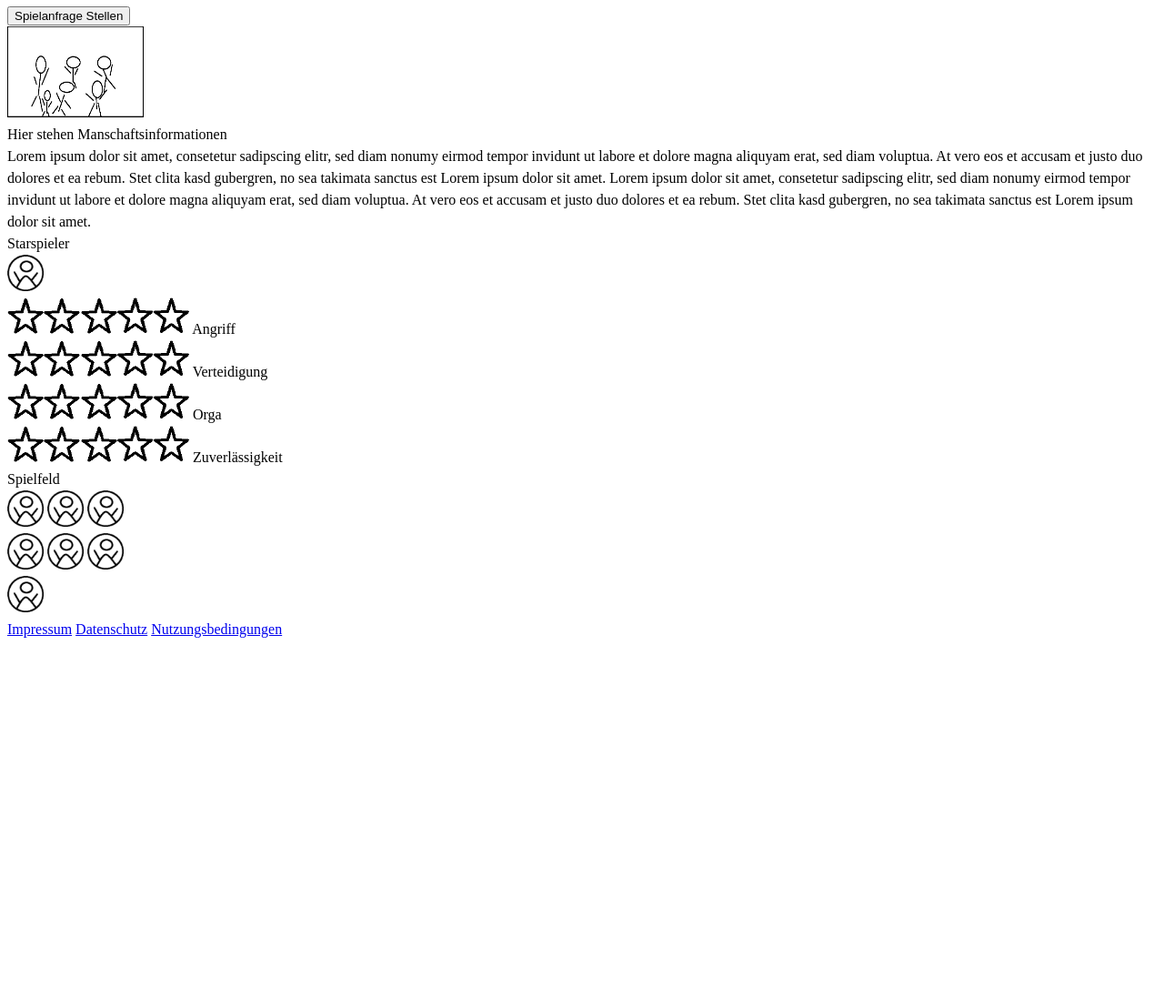
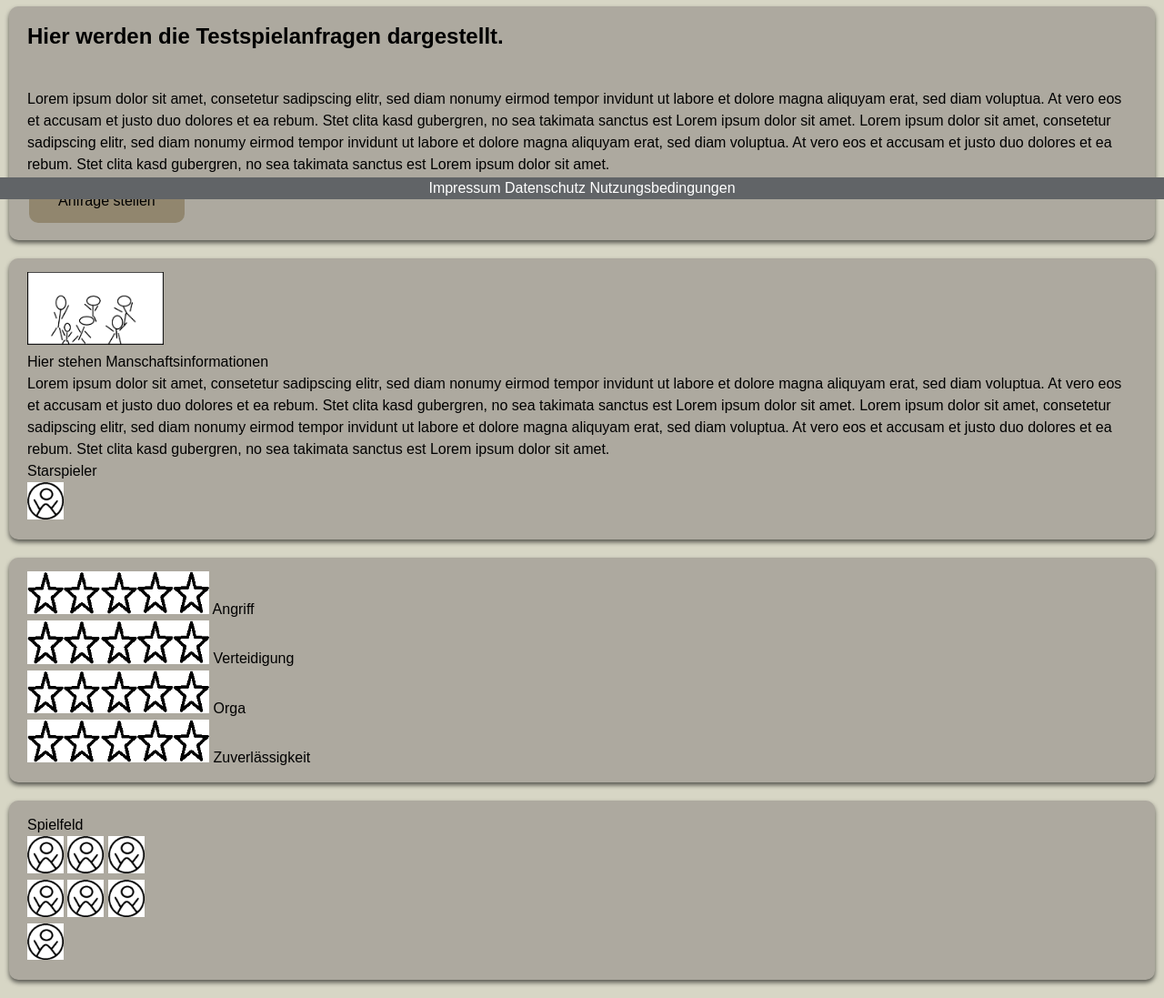
Before and after one commit to HKemper1/SetMatch, a PHP site: page /teamseite.php in a window 1280 px wide. Shown: the part 581-1678 px from the top of the page at 91% size. Before the commit the page ends 1282 px from the top, so only its background shows below. Run offline with PHP 8.4, Linux system fonts and the light colour scheme.

Commit message:
add files

```diff
--- a/css/style.css
+++ b/css/style.css
@@ -1,17 +1,123 @@
 :root{
-    --primary-color: #c0bbaa;
-    --secondary-color: #b4b391;
-    --footer-color: #989793;
-    --button-color: #ada99f;
-    --button-hover-color: #a1a197;
-    --fist-color: white;
+    --primary-color: #d7d6c5;
+    --secondary-color: #b7b7aa;
+    --footer-color: #81c9c7;
+    --button-color: #8d9368;
+    --button-hover-color: #5f7760;
+    --cancel-button-color: rgb(219, 110, 110);
+    --cancel-button-color-hover: background-color: rgb(161, 2, 2);
+    --fist-color: #d7d6c5;
     --second-color: black;
 }
+body{
+    background: var(--fist-color);
+}
+
+* {
+    box-sizing: border-box;
+    margin: 0;
+    padding: 0;
+}
+
 body {
+    font-family: 'Poppins', sans-serif;
     font-size: 16px;
     line-height: 1.5;
     color: var(--second-color);
     background: var(--fist-color);
+}
+
+img {
+    max-width: 100%;
+    height: auto;
+}
+
+h1,
+h2 {
+    margin-bottom: 15px;
+}
+
+ul {
+    list-style-type: none;
+}
+
+.container {
+    max-width: 1100px;
+    margin: 0 auto;
+    padding: 0 30px;
+}
+
+
+.flex-container {
+    max-width: 1100px;
+    margin: 0 auto;
+    padding: 0 30px;
+    display: flex;
+    flex-direction: row;
+    flex-wrap: wrap;
+
+    justify-content: space-between;
+    align-items: center;
+    height: 100%;
+}
+@media (max-width: 800px){
+    .flex-container {
+        flex-direction: column;
+    }
+}
+
+.header {
+    background-color: #3e6791;
+    color: #fff;
+    min-height: 400px;
+}
+
+.header h1 {
+    font-size: 3rem;
+    font-weight: bold;
+    line-height: 1.2;
+}
+
+.header img {
+    max-width: 400px;
+}
+
+.header .container {
+    display: flex;
+    align-items: center;
+    justify-content: space-between;
+}
+
+.boxes .container {
+    display: flex;
+    justify-content: space-between;
+}
+
+.box {
+    flex: 1;
+    background: #ada99f;
+    color: #000000;
+    border-radius: 10px;
+    margin: 20px 10px;
+    box-shadow: 0 3px 5px rgba(0, 0, 0, 0.6);
+    padding: 15px 20px;
+}
+
+.box i {
+    margin-right: 10px;
+}
+
+@media (max-width: 768px) {
+    .header .container {
+        flex-direction: column;
+        padding-top: 20px;
+        text-align: center;
+    }
+
+    .boxes .container {
+        display: block;
+        text-align: center;
+    }
 }
 .footer {
     position:fixed;
@@ -19,7 +125,155 @@ body {
     bottom: 0;
     width: 100%;
     text-align: center;
-    background: #91866e;
+    background: #616467;
     color: #000000;
     height: auto;
 }
+.footer a {
+    color:#ffffff;
+    text-decoration: none;
+}
+
+.footer a:hover {
+    color: rgb(103, 97, 97);
+}
+
+.button {
+    background-color: #91866e;
+    border: none;
+    border-radius: 10px;
+    color: black;
+    padding: 15px 32px;
+    text-align: center;
+    text-decoration: none;
+    display: inline-block;
+    font-size: 16px;
+    margin: 4px 2px;
+    cursor: pointer;
+}
+
+.button:hover{
+    background-color: #91866e;
+}
+
+.Ueberschriften a{
+    text-decoration: none;
+    color: white;
+}
+
+input[type=email], select, textarea {
+    width: 100%;
+    padding: 12px;
+    border: 1px solid #ccc;
+    border-radius: 4px;
+    resize: vertical;
+}
+input[type=password], select, textarea {
+    width: 100%;
+    padding: 12px;
+    border: 1px solid #ccc;
+    border-radius: 4px;
+    resize: vertical;
+}
+input[type=text], select, textarea {
+    width: 100%;
+    max-width: 1200px;
+    padding: 12px;
+    border: 1px solid #ccc;
+    border-radius: 4px;
+    resize: vertical;
+}
+.container {
+    border-radius: 5px;
+    background-color: #a1a197;
+    padding: 20px;
+    color: #000000;
+}
+
+.col-25 {
+    float: left;
+    width: 25%;
+    margin-top: 6px;
+}
+
+.col-75 {
+    float: left;
+    width: 75%;
+    margin-top: 6px;
+}
+
+.row::after {
+    content: "";
+    display: table;
+    clear: both;
+}
+
+@media screen and (max-width: 600px) {
+    .col-25, .col-75, input[type=submit] {
+        width: 100%;
+        margin-top: 0;
+    }
+}
+.pagination {
+    display: inline-block;
+}
+
+.pagination a {
+    color: black;
+    float: left;
+    padding: 8px 16px;
+    text-decoration: none;
+}
+
+.pagination a.active {
+    background-color: #a8ab87;
+    color: rgb(1, 0, 0);
+    border-radius: 5px;
+}
+
+.pagination a:hover:not(.active) {
+    background-color: #ddd;
+    border-radius: 5px;
+}
+
+.nav a {
+    float: left;
+    background-color: #616467;
+    display: block;
+    color: #000000;
+    text-align: center;
+    padding: 14px 16px;
+    text-decoration: none;
+    font-size: 17px;
+}
+
+.nav a:hover {
+    background-color: #ffffff;
+    color: blac, 0, 0);
+}
+
+.nav .icon {
+    display: none;
+}
+
+@media screen and (max-width: 600px) {
+    .topnav a:not(:first-child) {display: none;}
+    .topnav a.icon {
+        float: right;
+        display: block;
+    }
+}
+
+@media screen and (max-width: 600px) {
+    .pnav.responsive {position: relative;}
+    .pnav.responsive .icon {
+        position: absolute;
+        right: 0;
+        top: 0;
+    }
+    .nav.responsive a {
+        float: none;
+        display: block;
+        text-align: left;
+    }
+}
--- a/php/footer.php
+++ b/php/footer.php
@@ -1,4 +1,4 @@
-<footer>
+<footer class="footer">
     <a href="impressum.php">Impressum</a>
     <a href="datenschutz.php">Datenschutz</a>
     <a href="nutzerbedingungen.php">Nutzungsbedingungen</a>
--- a/php/head.php
+++ b/php/head.php
@@ -6,6 +6,7 @@
     <meta name="description" content="SetMatch"
     <meta name="viewport" content="width=device-width, initial-scale=1.0">
     <title>SetMatch</title>
+    <link rel="stylesheet" href="/css/style.css">
     <link rel="stylesheet" href="css/style.css">
 
 </head>
--- a/php/nav.php
+++ b/php/nav.php
@@ -1,16 +1,10 @@
-<nav>
+<nav class="nav">
     <a href="index.php">  Startseite</a>
     <a href="teamseite.php"> Teamseite</a>
     <a href="anmeldung.php"> Anmeldung</a>
     <a href="registrierung.php"> Regestrierung</a>
-
-    <a> <label for="suchen">Suchen
-            <input id="suchen" type="text"
-                   name="suchen" size="10"
-                   maxlength="30" value="Suchen">
-        </label></a>
     <a> <img src="Post.PNG" alt="Post"
              width="40" height="30"></a>
-    <a> <img src="Mensch.png" alt="Profil"
+    <a> <img src="Mensch.PNG" alt="Profil"
              width="40" height="40"></a>
 </nav>
--- a/teamseite.php
+++ b/teamseite.php
@@ -4,12 +4,16 @@
 
 <?php include_once "php/nav.php" ?>
 
-<aside>
+<main>
+
+    <section class="box">
     <iframe src="https://www.nwvv.de/cms/home/spielbetrieb/m_ligen/vl.xhtml?LeaguePresenter.view=resultTable&LeaguePresenter.matchSeriesId=36634909#samsCmsComponent_436163"
-            width="20%" height="400px" ></iframe>
+            width="100%" height="450" style="border:0;" allowfullscreen="" ></iframe>
     <br>
+    </section>
+    <section class="box">
     <label>
-        Hier werden die Testspielanfragen dargestellt.
+        <h2> Hier werden die Testspielanfragen dargestellt.</h2>
         <br>
         <label>
             Lorem ipsum dolor sit amet, consetetur sadipscing elitr, sed diam
@@ -22,16 +26,16 @@
             et ea rebum. Stet clita kasd gubergren, no sea takimata sanctus est Lorem ipsum dolor sit amet.
         </label>
         <br>
-        <button>
-            Spielanfrage Stellen
-        </button>
+        <input type="submit" class="button" id="anfrage" name="anfrage" value="Anfrage stellen">
     </label>
-</aside>
-<article>
-    <img src="Mannschaft.png" alt="Mannschaftsbild"
+    </section>
+
+    <section class="box">
+
+    <img src="images/Mannschaft.PNG" alt="Mannschaftsbild"
          width="150" height="100">
     <br>
-    <section>
+    <div>
         <label>
             Hier stehen Manschaftsinformationen <br>
             Lorem ipsum dolor sit amet, consetetur sadipscing elitr, sed diam
@@ -43,60 +47,65 @@
             sed diam voluptua. At vero eos et accusam et justo duo dolores
             et ea rebum. Stet clita kasd gubergren, no sea takimata sanctus est Lorem ipsum dolor sit amet.
         </label>
-    </section>
-    <section>
+    </div>
+    <div>
         <label>
             Starspieler <br>
-            <img src="Mensch.png" alt="Starspieler"
+            <img src="images/Mensch.PNG" alt="Starspieler"
                  width="40" height="40">
 
         </label>
+    </div>
     </section>
-
-</article>
+        <section class="box">
 <div>
-    <img src="Stern.png" alt="Stern"
+    <img src="images/Stern.PNG" alt="Stern"
          width="200" height="40">
     <Label>
         Angriff
     </Label>
     <br>
-    <img src="Stern.png" alt="Stern"
+    <img src="images/Stern.PNG" alt="Stern"
          width="200" height="40">
     <Label>
         Verteidigung
     </Label>
     <br>
-    <img src="Stern.png" alt="Stern"
+    <img src="images/Stern.PNG" alt="Stern"
          width="200" height="40">
     <Label>
         Orga
     </Label>
     <br>
-    <img src="Stern.png" alt="Stern"
+    <img src="images/Stern.PNG" alt="Stern"
          width="200" height="40">
     <Label>
         Zuverlässigkeit
     </Label>
     <br>
 </div>
+        </section>
+
+        <section class="box">
 
 <div>
     <label>
         Spielfeld
     </label>
     <br>
-    <img src="Mensch.png" alt="Außen" width="40" height="40">
-    <img src="Mensch.png" alt="Mitte" width="40" height="40">
-    <img src="Mensch.png" alt="Zuspieler" width="40" height="40">
+    <img src="images/Mensch.PNG" alt="Außen" width="40" height="40">
+    <img src="images/Mensch.PNG" alt="Mitte" width="40" height="40">
+    <img src="images/Mensch.PNG" alt="Zuspieler" width="40" height="40">
     <br>
-    <img src="Mensch.png" alt="Außen" width="40" height="40">
-    <img src="Mensch.png" alt="Libero" width="40" height="40">
-    <img src="Mensch.png" alt="Diagonal" width="40" height="40">
+    <img src="images/Mensch.PNG" alt="Außen" width="40" height="40">
+    <img src="images/Mensch.PNG" alt="Libero" width="40" height="40">
+    <img src="images/Mensch.PNG" alt="Diagonal" width="40" height="40">
     <br>
-    <img src="Mensch.png" alt="Trainer" width="40" height="40">
+    <img src="images/Mensch.PNG" alt="Trainer" width="40" height="40">
 </div>
+        </section>
 
+</main>
 <?php include_once "php/footer.php" ?>
 
 </body>
```
Also changed, not shown: anmeldung.php (+9 -3 lines), datenschutz.php (+17 -2 lines), impressum.php (+17 -2 lines), index.php (+13 -9 lines), nutzerbedingungen.php (+17 -2 lines), registrierung.php (+7 -2 lines).
